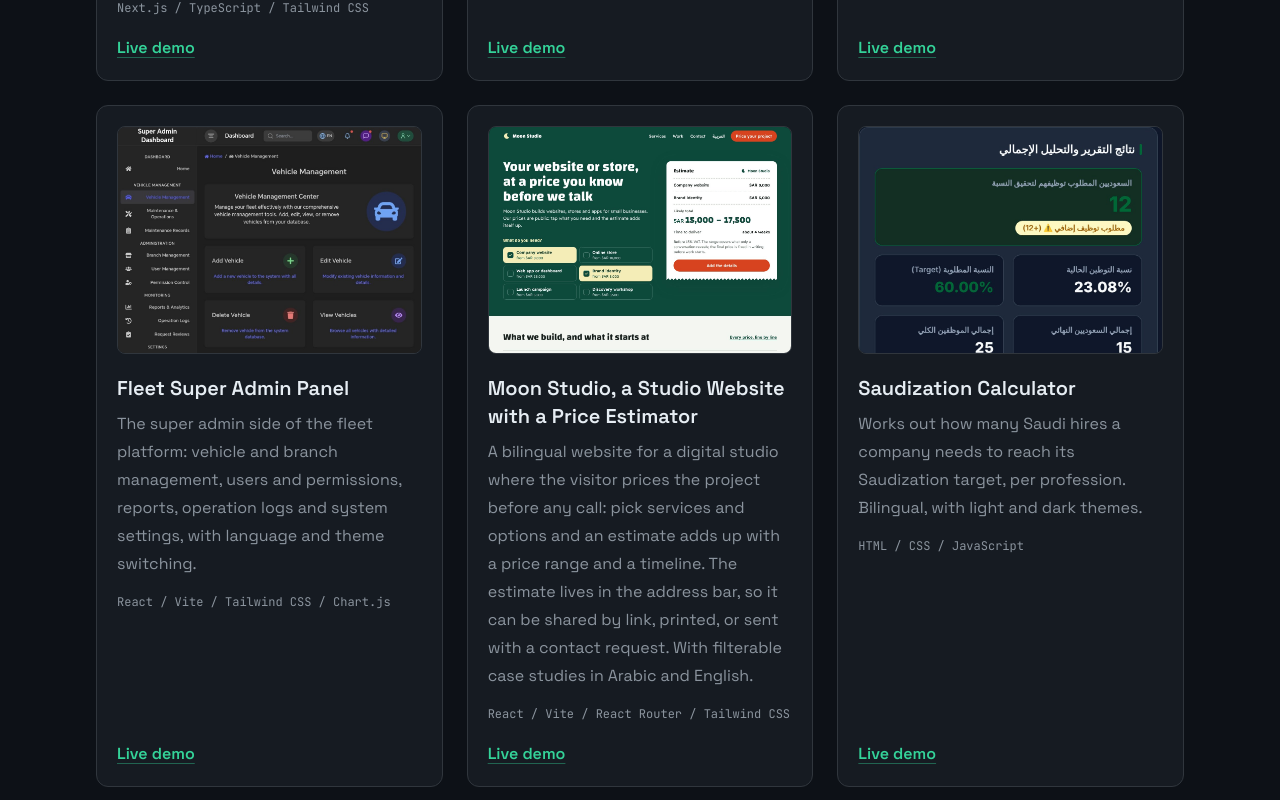
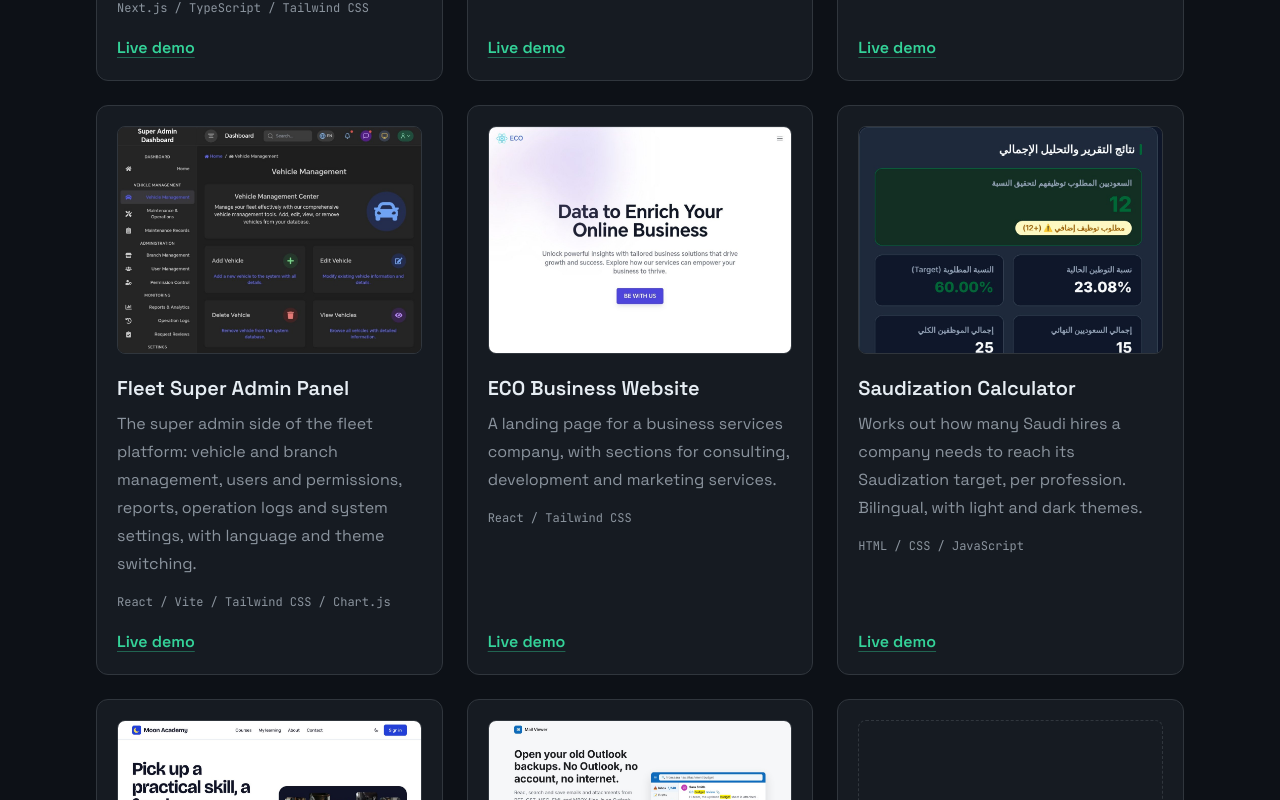
Before and after one commit to Mu21stafa23/personal-website, a Next.js app: page / in a window 1280 px wide. Shown: the part 6080-6880 px from the top of the page. Built offline with nearby package versions, Linux system fonts and the light colour scheme.

Commit message:
Restore the ECO Business Website card
Puts back the card, picture and demo link as they were before the
Moon Studio change.

Co-Authored-By: Claude Opus 5.5 <noreply@anthropic.com>
Claude-Session: https://claude.ai/code/session_01TkRPnwSefusrgepjoER5a5

```diff
--- a/app/components/Projects.tsx
+++ b/app/components/Projects.tsx
@@ -81,12 +81,12 @@ const projects: Project[] = [
     demo: 'https://dash-os.netlify.app',
   },
   {
-    name: 'Moon Studio, a Studio Website with a Price Estimator',
+    name: 'ECO Business Website',
     description:
-      'A bilingual website for a digital studio where the visitor prices the project before any call: pick services and options and an estimate adds up with a price range and a timeline. The estimate lives in the address bar, so it can be shared by link, printed, or sent with a contact request. With filterable case studies in Arabic and English.',
-    stack: ['React', 'Vite', 'React Router', 'Tailwind CSS'],
-    image: '/projects/moon-studio.jpg',
-    demo: 'https://moon-studio-sa.vercel.app',
+      'A landing page for a business services company, with sections for consulting, development and marketing services.',
+    stack: ['React', 'Tailwind CSS'],
+    image: '/projects/eco-landing.jpg',
+    demo: 'https://componey-reactjs.netlify.app',
   },
   {
     name: 'Saudization Calculator',
```
Also changed, not shown: public/projects/eco-landing.jpg (added), public/projects/moon-studio.jpg (deleted).
